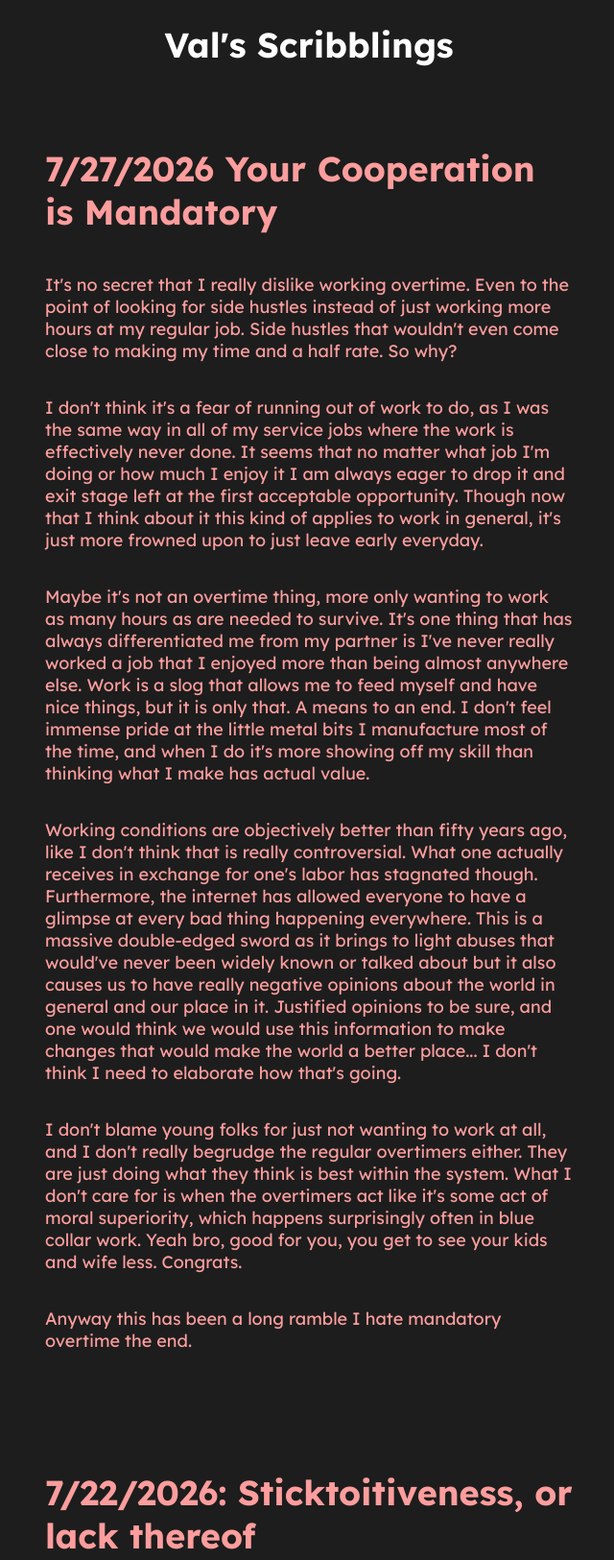
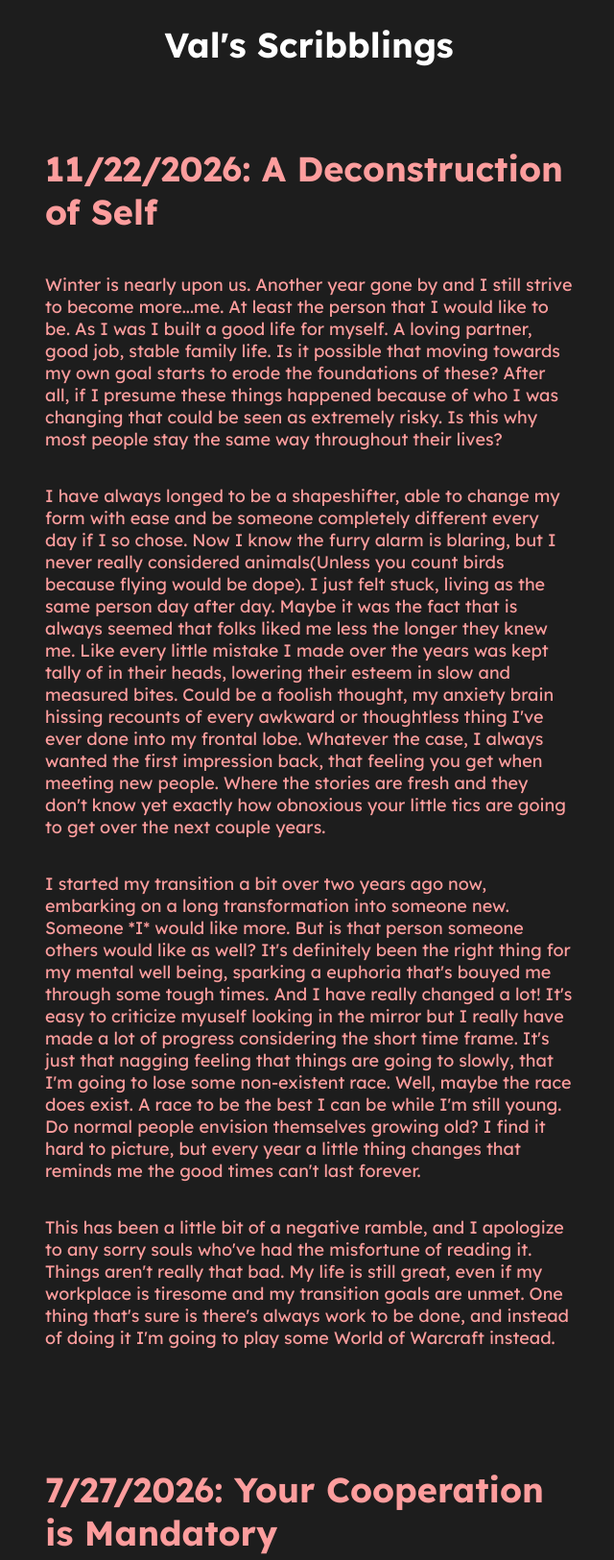
Before and after one commit to Valeriejcini/Val, a plain HTML site: page index.html in a window 1280 px wide. Shown: the top 1625 px of the page at 96% size, without its empty margins (318-958 px from the left). Drawn offline with Linux system fonts and the light colour scheme.

Commit message:
new blog post

```diff
--- a/index.html
+++ b/index.html
@@ -14,7 +14,14 @@
         <h1>Val's Scribblings</h1>
     </div>
     <div class="blog">
-    <h1>7/27/2026 Your Cooperation is Mandatory</h1>
+    <h1>11/22/2026: A Deconstruction of Self </h1>
+				<p>Winter is nearly upon us. Another year gone by and I still strive to become more...me. At least the person that I would like to be. As I was I built a good life for myself. A loving partner, good job, stable family life. Is it possible that moving towards my own goal starts to erode the foundations of these? After all, if I presume these things happened because of who I was changing that could be seen as extremely risky. Is this why most people stay the same way throughout their lives?</p>
+				<p>I have always longed to be a shapeshifter, able to change my form with ease and be someone completely different every day if I so chose. Now I know the furry alarm is blaring, but I never really considered animals(Unless you count birds because flying would be dope). I just felt stuck, living as the same person day after day. Maybe it was the fact that is always seemed that folks liked me less the longer they knew me. Like every little mistake I made over the years was kept tally of in their heads, lowering their esteem in slow and measured bites. Could be a foolish thought, my anxiety brain hissing recounts of every awkward or thoughtless thing I've ever done into my frontal lobe. Whatever the case, I always wanted the first impression back, that feeling you get when meeting new people. Where the stories are fresh and they don't know yet exactly how obnoxious your little tics are going to get over the next couple years.</p>
+				<p>I started my transition a bit over two years ago now, embarking on a long transformation into someone new. Someone *I* would like more. But is that person someone others would like as well? It's definitely been the right thing for my mental well being, sparking a euphoria that's bouyed me through some tough times. And I have really changed a lot! It's easy to criticize myuself looking in the mirror but I really have made a lot of progress considering the short time frame. It's just that nagging feeling that things are going to slowly, that I'm going to lose some non-existent race. Well, maybe the race does exist. A race to be the best I can be while I'm still young. Do normal people envision themselves growing old? I find it hard to picture, but every year a little thing changes that reminds me the good times can't last forever.</p>
+				<p>This has been a little bit of a negative ramble, and I apologize to any sorry souls who've had the misfortune of reading it. Things aren't really that bad. My life is still great, even if my workplace is tiresome and my transition goals are unmet. One thing that's sure is there's always work to be done, and instead of doing it I'm going to play some World of Warcraft instead.</p>
+     </div>
+    <div class="blog">
+    <h1>7/27/2026: Your Cooperation is Mandatory</h1>
 				<p>It's no secret that I really dislike working overtime. Even to the point of looking for side hustles instead of just working more hours at my regular job. Side hustles that wouldn't even come close to making my time and a half rate. So why?</p>
 				<p>I don't think it's a fear of running out of work to do, as I was the same way in all of my service jobs where the work is effectively never done. It seems that no matter what job I'm doing or how much I enjoy it I am always eager to drop it and exit stage left at the first acceptable opportunity. Though now that I think about it this kind of applies to work in general, it's just more frowned upon to just leave early everyday.</p>
 				<p>Maybe it's not an overtime thing, more only wanting to work as many hours as are needed to survive. It's one thing that has always differentiated me from my partner is I've never really worked a job that I enjoyed more than being almost anywhere else. Work is a slog that allows me to feed myself and have nice things, but it is only that. A means to an end. I don't feel immense pride at the little metal bits I manufacture most of the time, and when I do it's more showing off my skill than thinking what I make has actual value.</p>
```
